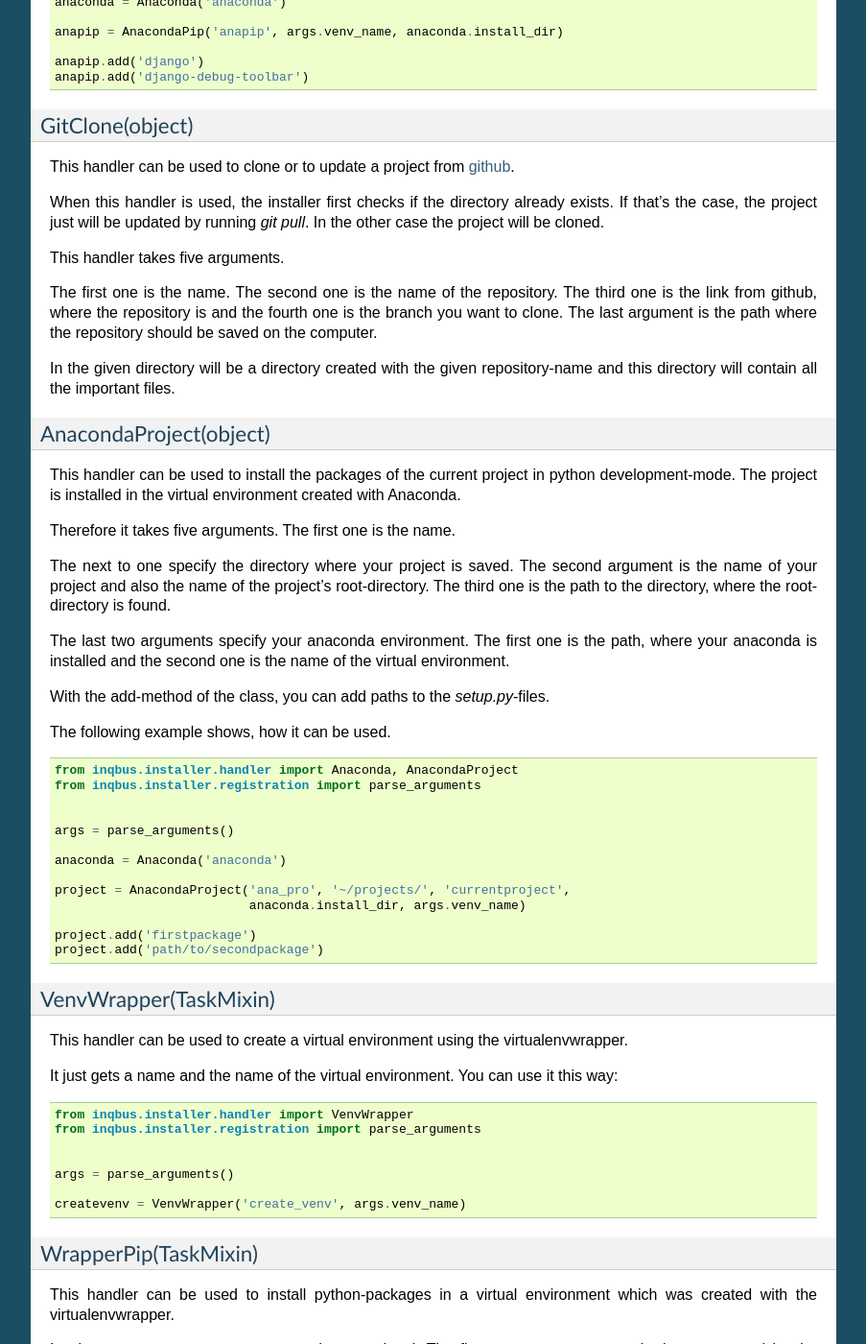
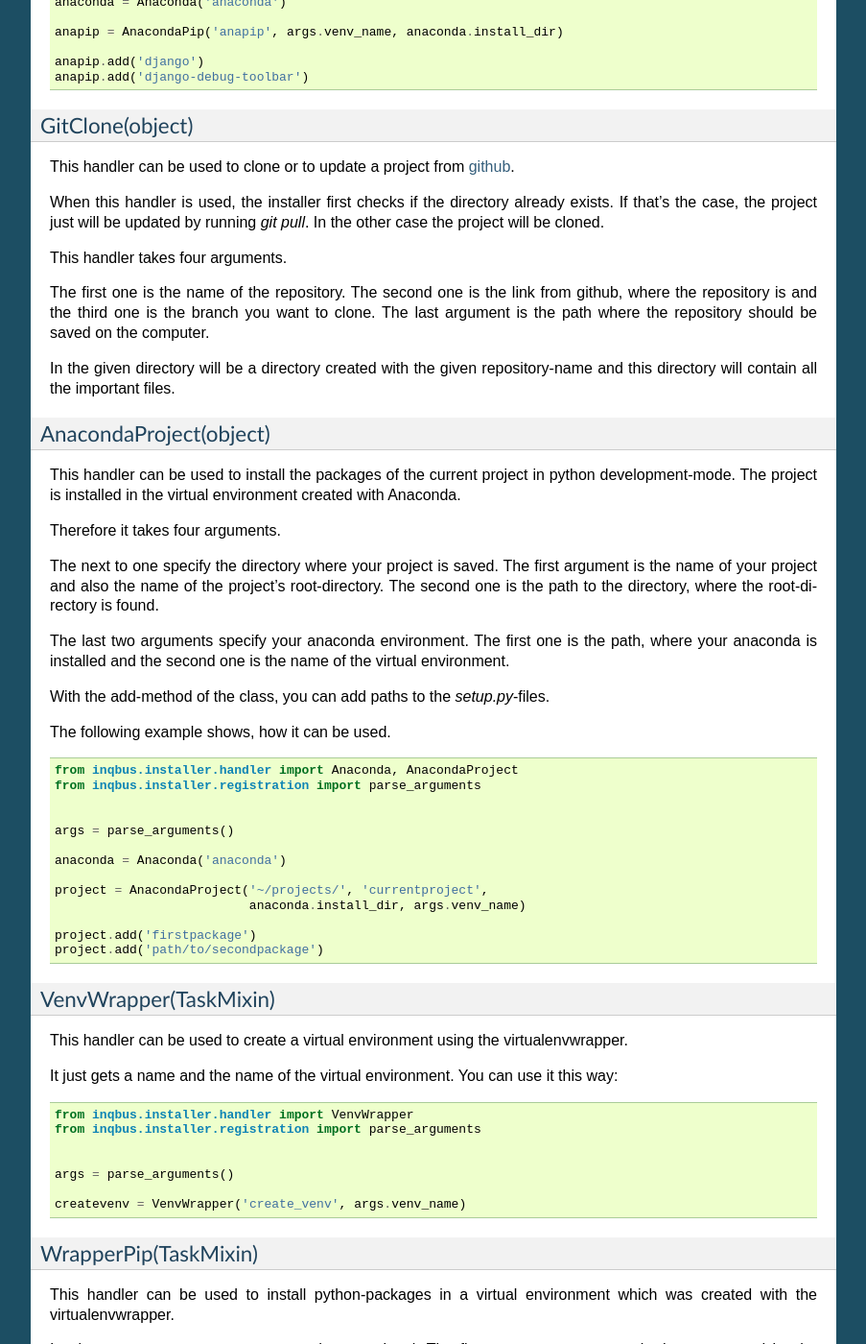
Before and after one commit to volkerjaenisch/inqbus.installer, a Sphinx documentation site: the page built from doc/source/handler.rst, in a window 1280 px wide and 1400 px high, scrolled down 2452 px. Shown: the whole window at 96% size, without its empty margins (198-1101 px from the left). Built offline with Sphinx 7.4.7, drawn with Linux system fonts in a browser that asks for light colours; some of the changed text lies outside the part shown.

Commit message:
Fit documentation to removed name-arguments of classes which do not inherit from TaskMixin-class.

```diff
--- a/doc/source/handler.rst
+++ b/doc/source/handler.rst
@@ -167,12 +167,12 @@ When this handler is used, the installer first checks if the directory already
 exists. If that's the case, the project just will be updated by running
 *git pull*. In the other case the project will be cloned.
 
-This handler takes five arguments.
+This handler takes four arguments.
 
-The first one is the name. The second one is the name of the repository. The
-third one is the link from github, where the repository is and the fourth one
-is the branch you want to clone. The last argument is the path where the
-repository should be saved on the computer.
+The first one is the name of the repository. The second one is the link from
+github, where the repository is and the third one is the branch you want to
+clone. The last argument is the path where the repository should be saved
+on the computer.
 
 In the given directory will be a directory created with the given
 repository-name and this directory will contain all the important files.
@@ -185,11 +185,11 @@ This handler can be used to install the packages of the current project in
 python development-mode. The project is installed in the virtual environment
 created with Anaconda.
 
-Therefore it takes five arguments. The first one is the name.
+Therefore it takes four arguments.
 
-The next to one specify the directory where your project is saved. The second
+The next to one specify the directory where your project is saved. The first
 argument is the name of your project and also the name of the project's
-root-directory. The third one is the path to the directory, where the
+root-directory. The second one is the path to the directory, where the
 root-directory is found.
 
 The last two arguments specify your anaconda environment. The first one is the
@@ -210,7 +210,7 @@ The following example shows, how it can be used.
 
   anaconda = Anaconda('anaconda')
 
-  project = AnacondaProject('ana_pro', '~/projects/', 'currentproject',
+  project = AnacondaProject('~/projects/', 'currentproject',
                             anaconda.install_dir, args.venv_name)
 
   project.add('firstpackage')
@@ -269,15 +269,14 @@ This handler can be used to install the packages of the current project in
 python development-mode. The project is installed in the virtual environment
 created with the virtualenvwrapper.
 
-Therefore it takes four necessary arguments and one optional.
-The first one is the name.
+Therefore it takes three necessary arguments and one optional.
 
-The next to one specify the directory where your project is saved. The second
-argument is the name of your project and also the name of the project's
-root-directory. The third one is the path to the directory, where the
+The first two arguments specify the directory where your project is saved.
+The first one is the name of the project and also the name of the project's
+root-directory. The second one is the path to the directory, where the
 root-directory is found.
 
-The last necessary arguments specify your environment by getting the name.
+The last necessary arguments specifies your environment by getting the name.
 
 The optional argument is a command which has to be executed before the
 installation of the packages starts.
@@ -294,8 +293,7 @@ The following example shows, how it can be used.
 
   args = parse_arguments()
 
-  project = VenvProject('venv_pro', '~/projects/', 'currentproject',
-                        args.venv_name)
+  project = VenvProject('~/projects/', 'currentproject', args.venv_name)
 
   project.add('firstpackage')
   project.add('path/to/secondpackage')
```
